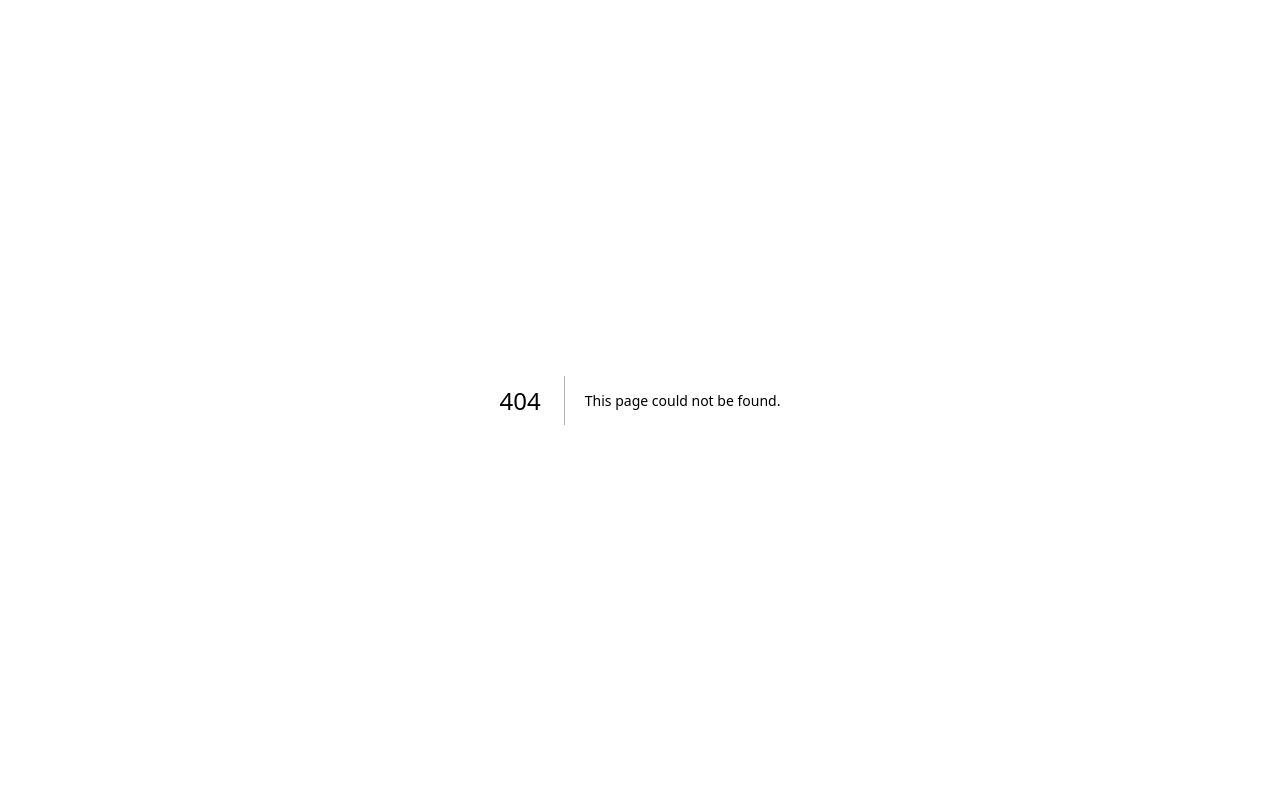
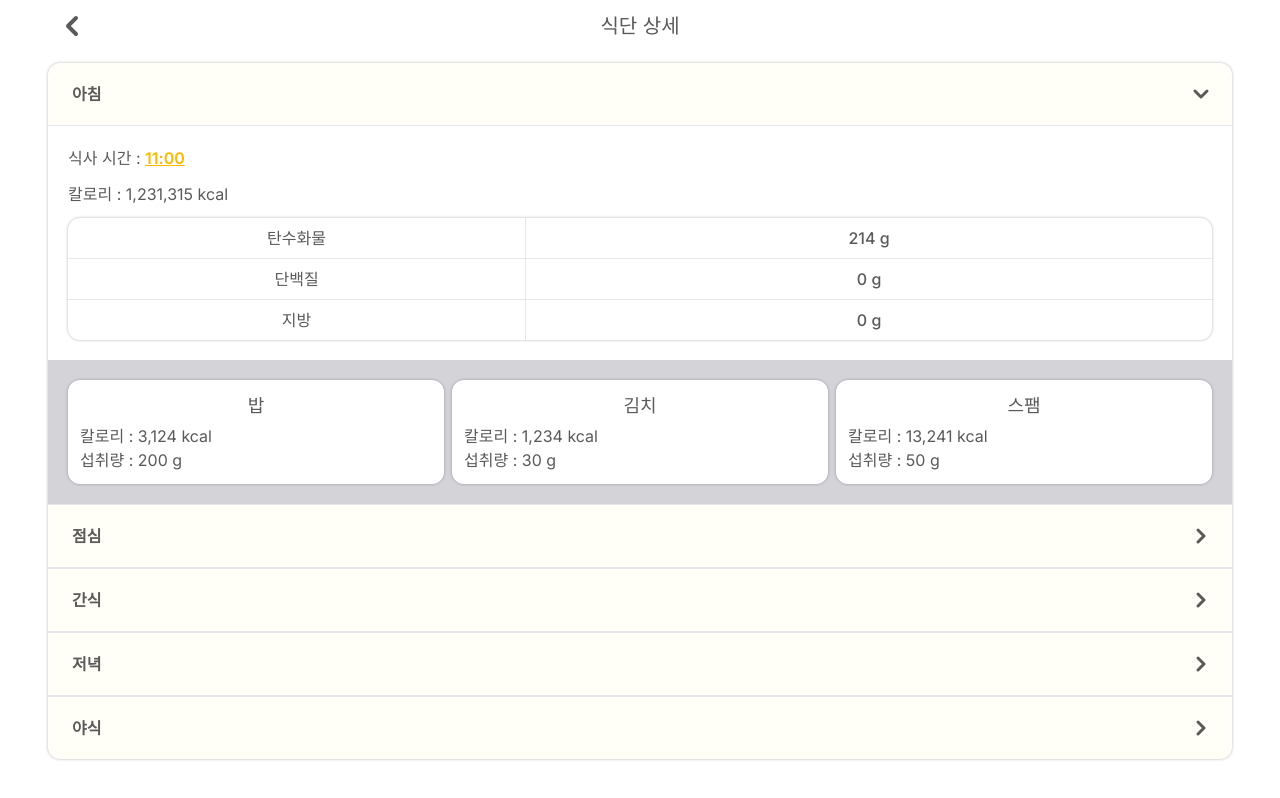
Before and after one commit to mealmory/mealmory_fe, a Next.js app: page /mealplan/day/1 in a window 1280 px wide. Before the commit this address had no page. Built offline with nearby package versions, Linux system fonts and the light colour scheme.

Commit message:
주간 혹은 월간 식단 상세 페이지 생성

```diff
--- /dev/null
+++ b/src/app/(sub)/mealplan/day/[id]/page.tsx
@@ -0,0 +1,118 @@
+import Link from "next/link";
+import FlipItem from "../../FlipItem";
+
+export default function MealPlanOfDay({ params }: { params: { id: string } }) {
+  const { id } = params;
+  const data = Array.from({ length: 5 }, (_, i) => ({
+    type:
+      i === 0
+        ? "아침"
+        : i === 1
+        ? "점심"
+        : i === 2
+        ? "간식"
+        : i === 3
+        ? "저녁"
+        : "야식",
+    date: "2024-04-31 11:00:00",
+    total: 1231315,
+    id: i + 1,
+    cpfData: {
+      carbs: 214,
+      protein: 0,
+      fat: 0,
+    },
+    menuList: [
+      {
+        menu: "밥",
+        calory: 3124,
+        weight: 200,
+        unit: 1,
+      },
+      {
+        menu: "김치",
+        calory: 1234,
+        weight: 30,
+        unit: 1,
+      },
+      {
+        menu: "스팸",
+        calory: 13241,
+        weight: 50,
+        unit: 1,
+      },
+    ],
+  }));
+  function translationCdfTitle(key: "carbs" | "protein" | "fat") {
+    switch (key) {
+      case "carbs":
+        return "탄수화물";
+      case "protein":
+        return "단백질";
+      case "fat":
+        return "지방";
+    }
+  }
+  return (
+    <main className="min-h-[calc(100vh-55px)] h-full w-full p-2">
+      <div className="rounded-xl shadow-border w-full bg-cusbanana">
+        {data.map(
+          ({ type, date, total, id: detailId, menuList, cpfData }, i) => (
+            <FlipItem
+              title={type}
+              key={detailId}
+              first={i === 0 ? true : undefined}
+              last={i === data.length - 1 ? true : undefined}
+            >
+              <div className="flex flex-col gap-3 p-5">
+                <p>
+                  식사 시간 :{" "}
+                  <Link
+                    href={`/mealplan/time/${id}`}
+                    className="font-semibold text-cusorange underline cursor-pointer"
+                  >
+                    {date.substring(11, 16)}
+                  </Link>
+                </p>
+                <p>칼로리 : {total.toLocaleString()} kcal</p>
+                {cpfData && (
+                  <div className="rounded-xl shadow-border overflow-hidden">
+                    <table className="text-center border-collapse border-hidden w-full">
+                      <tbody>
+                        {Object.entries(cpfData).map(([key, value]) => (
+                          <tr key={key}>
+                            <th className="border w-[40%] p-2 font-normal">
+                              {translationCdfTitle(key as keyof typeof cpfData)}
+                            </th>
+                            <td className="border w-[60%] p-2 font-medium">
+                              {value} g
+                            </td>
+                          </tr>
+                        ))}
+                      </tbody>
+                    </table>
+                  </div>
+                )}
+              </div>
+              <div className="md:flex gap-2 flex-wrap w-full h-full p-5 bg-zinc-300">
+                {menuList.map(({ menu, calory, weight, unit }, i) => (
+                  <div
+                    key={menu + i}
+                    className=" rounded-xl shadow-border p-3 md:basis-[376px] flex-1 md:flex-grow-0 md:flex-shrink-0  bg-white mb-2 md:mb-0"
+                  >
+                    <p className="text-center mb-1 text-lg">{menu}</p>
+                    <p>칼로리 : {calory.toLocaleString()} kcal</p>
+                    <p>
+                      섭취량 : {weight.toLocaleString()}{" "}
+                      {unit === 0 ? "ml" : "g"}
+                    </p>
+                  </div>
+                ))}
+              </div>
+            </FlipItem>
+          )
+        )}
+      </div>
+    </main>
+  );
+}
```
